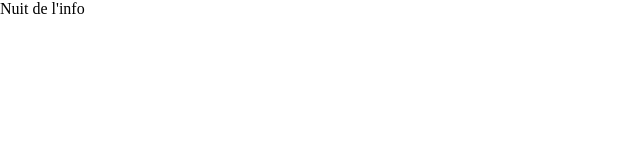
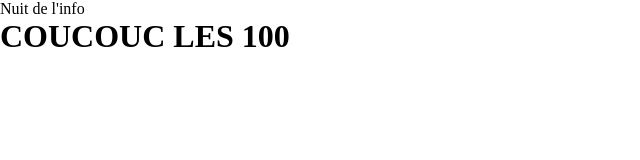
Before and after one commit to loki-gpu/nuit_info_sida, a plain HTML site: page index.html in a window 1280 px wide. Shown: the whole page, without its empty margins (0-640 px from the left). Drawn offline with Linux system fonts and the light colour scheme.

Commit message:
Commit Léane

```diff
--- a/index.html
+++ b/index.html
@@ -8,7 +8,7 @@
     <body>
 
 
-
+      <h1>COUCOUC LES 100</h1>
 
 
 
```
